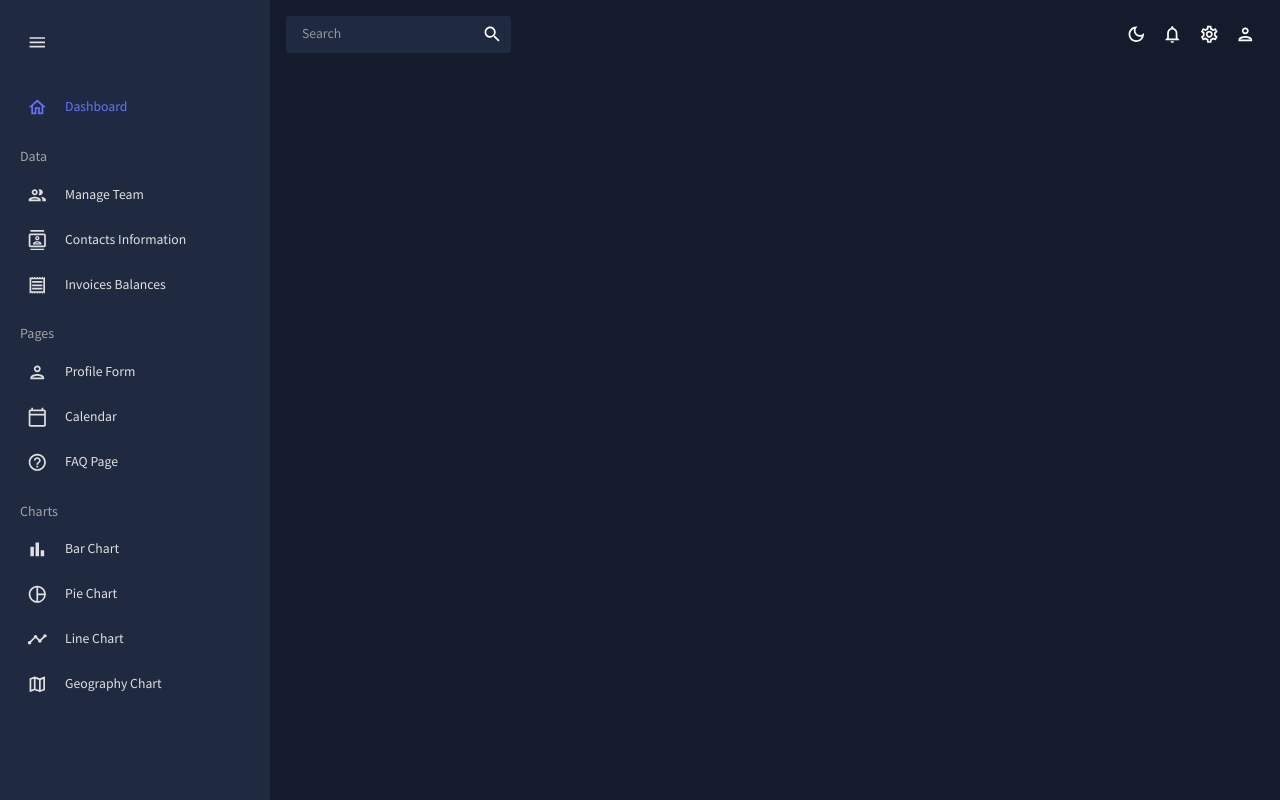
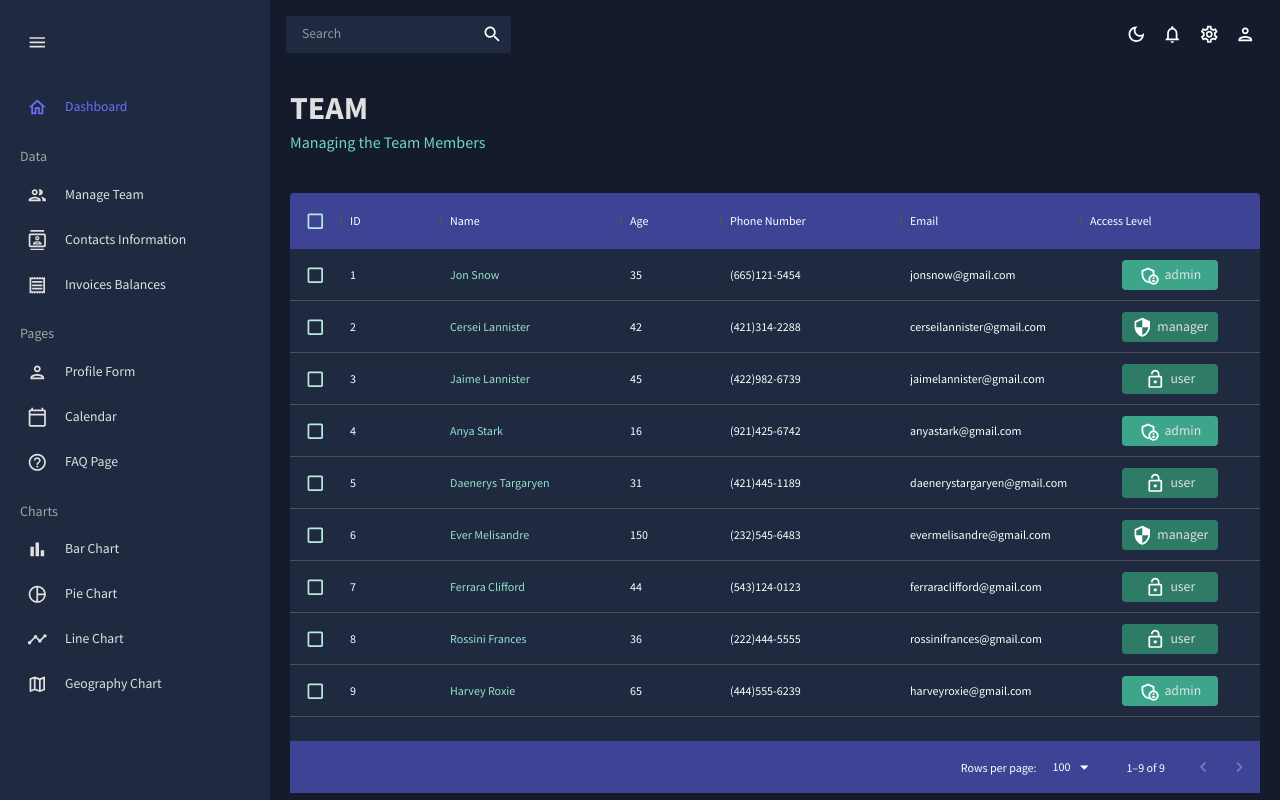
Before and after one commit to Mustafaisaev3/React-Admin-Dashboard, a React (Create React App) app: page /team in a window 1280 px wide. Built offline with nearby package versions, Linux system fonts and the light colour scheme.

Commit message:
Making contacts page

```diff
--- a/src/App.js
+++ b/src/App.js
@@ -4,7 +4,7 @@
 import Topbar from './scenes/global/Topbar'
 import Sidebar from "./scenes/global/Sidebar";
 import Dashboard from "./scenes/dashboard";
-// import Team from "./scenes/team";
+import Team from "./scenes/team";
 // import Invoices from "./scenes/invoices";
 // import Contacts from "./scenes/contacts";
 // import Bar from "./scenes/bar";
@@ -29,8 +29,8 @@
             <Topbar />
             <Routes>
               <Route path="/" element={<Dashboard />} />
-              {/* <Route path="/team" element={<Team />} />
-              <Route path="/contacts" element={<Contacts />} />
+              <Route path="/team" element={<Team />} />
+              {/* <Route path="/contacts" element={<Contacts />} />
               <Route path="/invoices" element={<Invoices />} />
               <Route path="/form" element={<Form />} />
               <Route path="/bar" element={<Bar />} />
--- /dev/null
+++ b/src/scenes/team/index.jsx
@@ -0,0 +1,109 @@
+import { Box, Typography, useTheme } from "@mui/material";
+import { DataGrid } from "@mui/x-data-grid";
+import { tokens } from "../../theme";
+import { mockDataTeam } from "../../data/mockData";
+import AdminPanelSettingsOutlinedIcon from "@mui/icons-material/AdminPanelSettingsOutlined";
+import LockOpenOutlinedIcon from "@mui/icons-material/LockOpenOutlined";
+import SecurityOutlinedIcon from "@mui/icons-material/SecurityOutlined";
+import Header from "../../components/Header";
+
+const Team = () => {
+  const theme = useTheme();
+  const colors = tokens(theme.palette.mode);
+  const columns = [
+    { field: "id", headerName: "ID" },
+    {
+      field: "name",
+      headerName: "Name",
+      flex: 1,
+      cellClassName: "name-column--cell",
+    },
+    {
+      field: "age",
+      headerName: "Age",
+      type: "number",
+      headerAlign: "left",
+      align: "left",
+    },
+    {
+      field: "phone",
+      headerName: "Phone Number",
+      flex: 1,
+    },
+    {
+      field: "email",
+      headerName: "Email",
+      flex: 1,
+    },
+    {
+      field: "accessLevel",
+      headerName: "Access Level",
+      flex: 1,
+      renderCell: ({ row: { access } }) => {
+        return (
+          <Box
+            width="60%"
+            m="0 auto"
+            p="5px"
+            display="flex"
+            justifyContent="center"
+            backgroundColor={
+              access === "admin"
+                ? colors.greenAccent[600]
+                : access === "manager"
+                ? colors.greenAccent[700]
+                : colors.greenAccent[700]
+            }
+            borderRadius="4px"
+          >
+            {access === "admin" && <AdminPanelSettingsOutlinedIcon />}
+            {access === "manager" && <SecurityOutlinedIcon />}
+            {access === "user" && <LockOpenOutlinedIcon />}
+            <Typography color={colors.grey[100]} sx={{ ml: "5px" }}>
+              {access}
+            </Typography>
+          </Box>
+        );
+      },
+    },
+  ];
+
+  return (
+    <Box m="20px">
+      <Header title="TEAM" subtitle="Managing the Team Members" />
+      <Box
+        m="40px 0 0 0"
+        height="75vh"
+        sx={{
+          "& .MuiDataGrid-root": {
+            border: "none",
+          },
+          "& .MuiDataGrid-cell": {
+            borderBottom: "none",
+          },
+          "& .name-column--cell": {
+            color: colors.greenAccent[300],
+          },
+          "& .MuiDataGrid-columnHeaders": {
+            backgroundColor: colors.blueAccent[700],
+            borderBottom: "none",
+          },
+          "& .MuiDataGrid-virtualScroller": {
+            backgroundColor: colors.primary[400],
+          },
+          "& .MuiDataGrid-footerContainer": {
+            borderTop: "none",
+            backgroundColor: colors.blueAccent[700],
+          },
+          "& .MuiCheckbox-root": {
+            color: `${colors.greenAccent[200]} !important`,
+          },
+        }}
+      >
+        <DataGrid checkboxSelection rows={mockDataTeam} columns={columns} />
+      </Box>
+    </Box>
+  );
+};
+
+export default Team;
```
